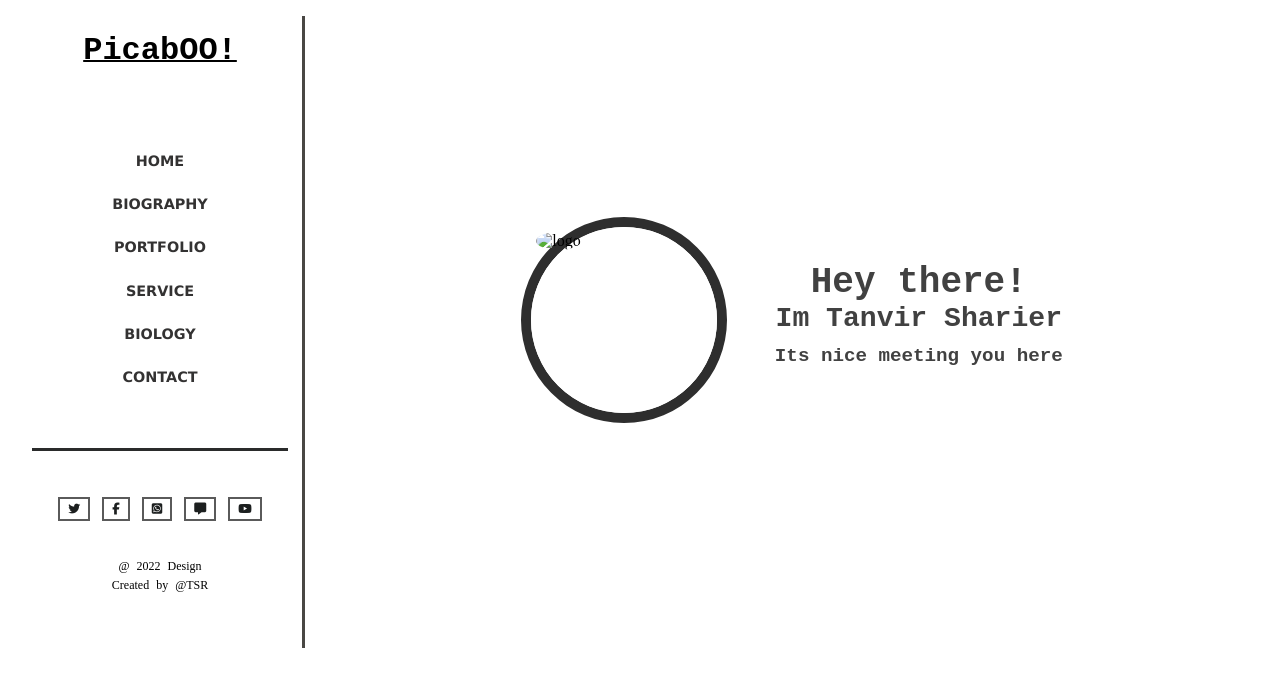
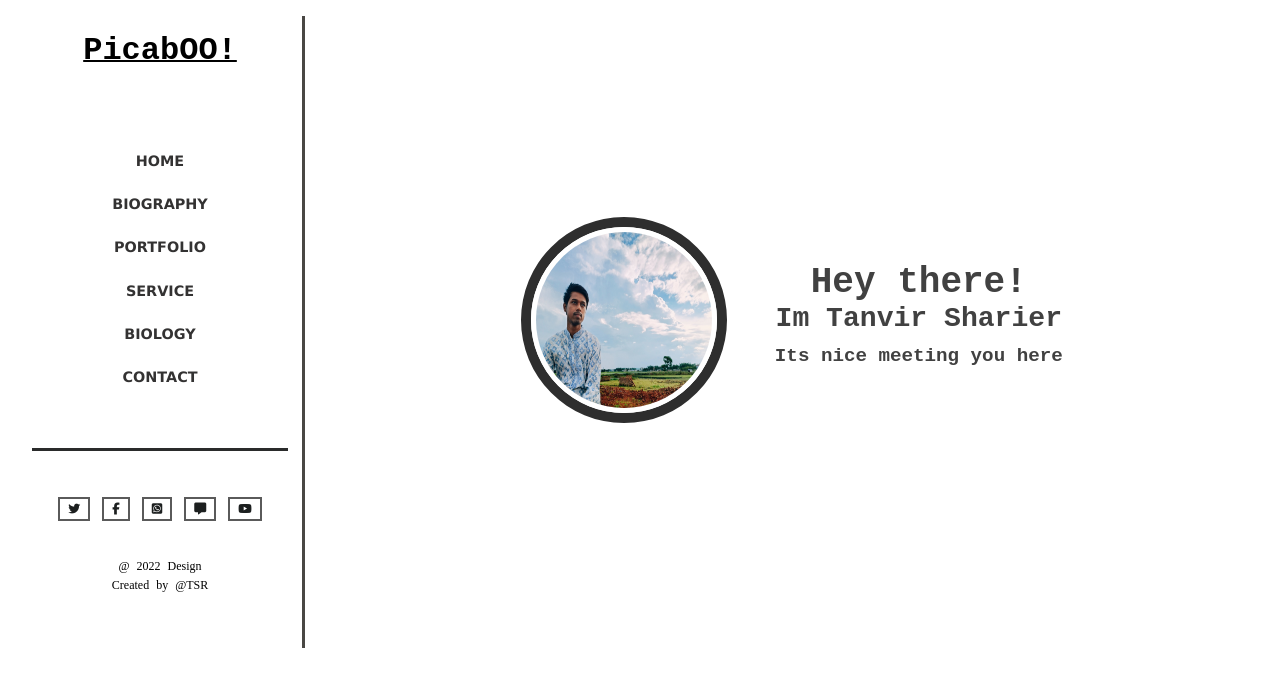
Before and after one commit to Ramu132/portfelio, a plain HTML site: page index.html in a window 1280 px wide. Drawn offline with Linux system fonts and the light colour scheme; the site is published under a folder, as on GitHub Pages, so addresses that start at the root find nothing.

Commit message:
Update index.html

```diff
--- a/index.html
+++ b/index.html
@@ -48,7 +48,7 @@
         <div class="right-content">
             <div class="m-logo">
                 <div class="logo">
-                    <img src="/image/icon2.jpg" alt="logo">
+                    <img src="image/icon2.jpg" alt="logo">
                 </div>
             </div>
 
```
